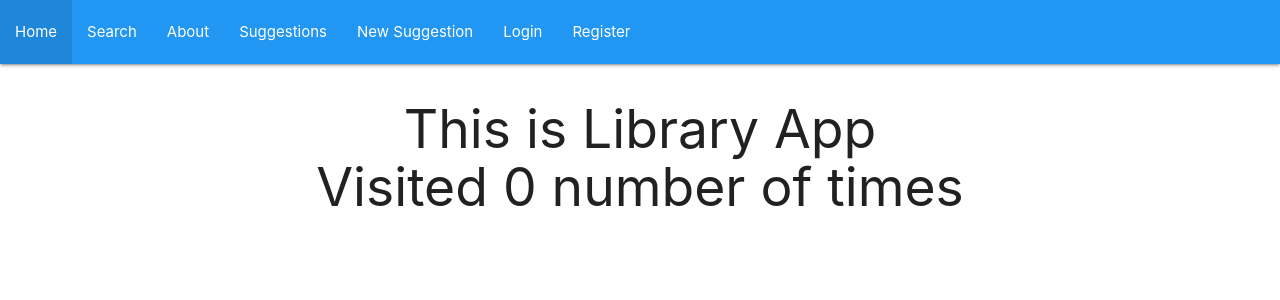
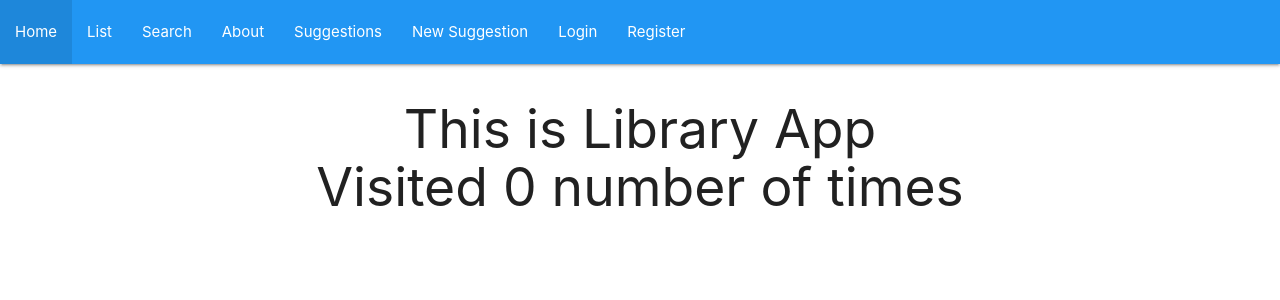
Before and after one commit to amritsinghbains/libsite, a Django app: page /libapp/about/ in a window 1280 px wide. Shown: the top 300 px of the page. Run offline with Django 3.2, Linux system fonts and the light colour scheme; some libraries are stand-ins or nearby versions.

Commit message:
home page added

```diff
--- a/libapp/templates/libapp/base.html
+++ b/libapp/templates/libapp/base.html
@@ -5,10 +5,18 @@
     <head>
         <link href="http://fonts.googleapis.com/icon?family=Material+Icons" rel="stylesheet">
       <!--Let browser know website is optimized for mobile-->
-      <meta name="viewport" content="width=device-width, initial-scale=1.0"/>
-
+      <meta charset="utf-8">
+    <meta http-equiv="X-UA-Compatible" content="IE=edge">
+    <meta name="viewport" content="width=device-width, initial-scale=1">
 
         <link rel="stylesheet" type="text/css" href="{% static 'libapp/materialize.min.css' %}" media="screen,projection"/>
+        <link href="{% static 'css/style.css' %}" rel="stylesheet">
+        <link href="{% static 'css/responsive.css' %}" rel="stylesheet">
+        <link href='https://fonts.googleapis.com/css?family=Raleway:500,600,700,800,900,400,300' rel='stylesheet' type='text/css'>
+
+        <link href='https://fonts.googleapis.com/css?family=Source+Sans+Pro:300,400,600,700,900,300italic,400italic' rel='stylesheet' type='text/css'>
+    <link href="{% static 'css/animate.css' %}" rel="stylesheet">
+
         <title>MAC Library APP - {% block title %}Welcome!{% endblock %}</title>
     </head>
 
@@ -18,7 +26,8 @@
         <div class="nav-wrapper blue">
             <ul class="left">
 
-                <li class="hbar1"><a href = "{% url 'libapp:index' %}">Home</a></li>
+                <li class="hbar1"><a href = "/libapp/home/">Home</a></li>
+                <li class="hbar1"><a href = "{% url 'libapp:index' %}">List</a></li>
                 <li class="hbar1"><a href="/libapp/searchlib/">Search</a></li>
                 <li class="hbar1"><a href="/libapp/about/">About</a></li>
                 <li class="hbar1"><a href="/libapp/suggestions/">Suggestions</a></li>
--- a/libapp/urls.py
+++ b/libapp/urls.py
@@ -3,6 +3,7 @@ from . import views
 from django.contrib.auth.views import password_reset
 
 urlpatterns = [
+        url(r'^home/$', views.home, name='home'),
         url(r'^$', views.index, name='index'),
         url(r'^about/$', views.about, name='about'),
         url(r'^(?P<item_id>\d+)/$', views.detail, name='detail'),
--- a/libapp/views.py
+++ b/libapp/views.py
@@ -141,6 +141,8 @@ def index1(request):
         response.write(para1)
     return response
 
+def home(request):
+    return render(request, 'libapp/home.html', {})
 
 def about(request):
     try:
```
Also changed, not shown: 1 other file.
